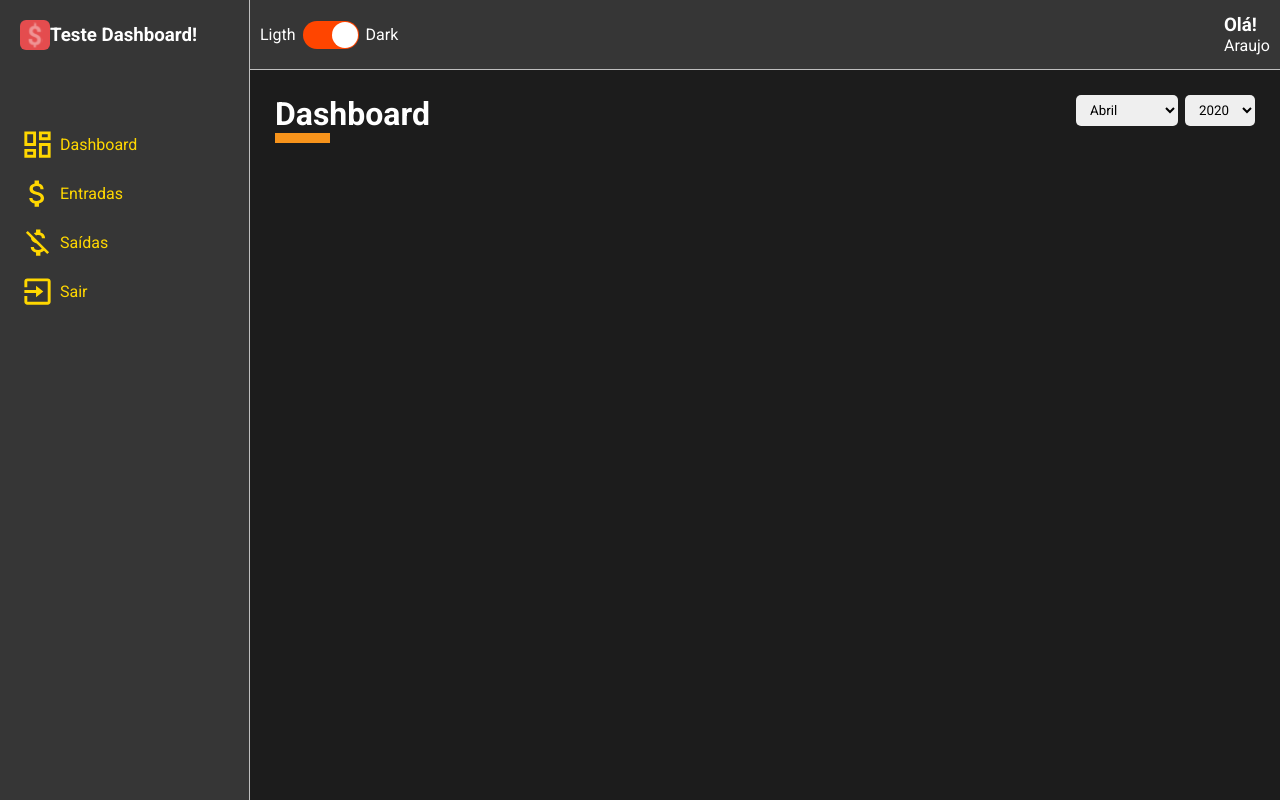
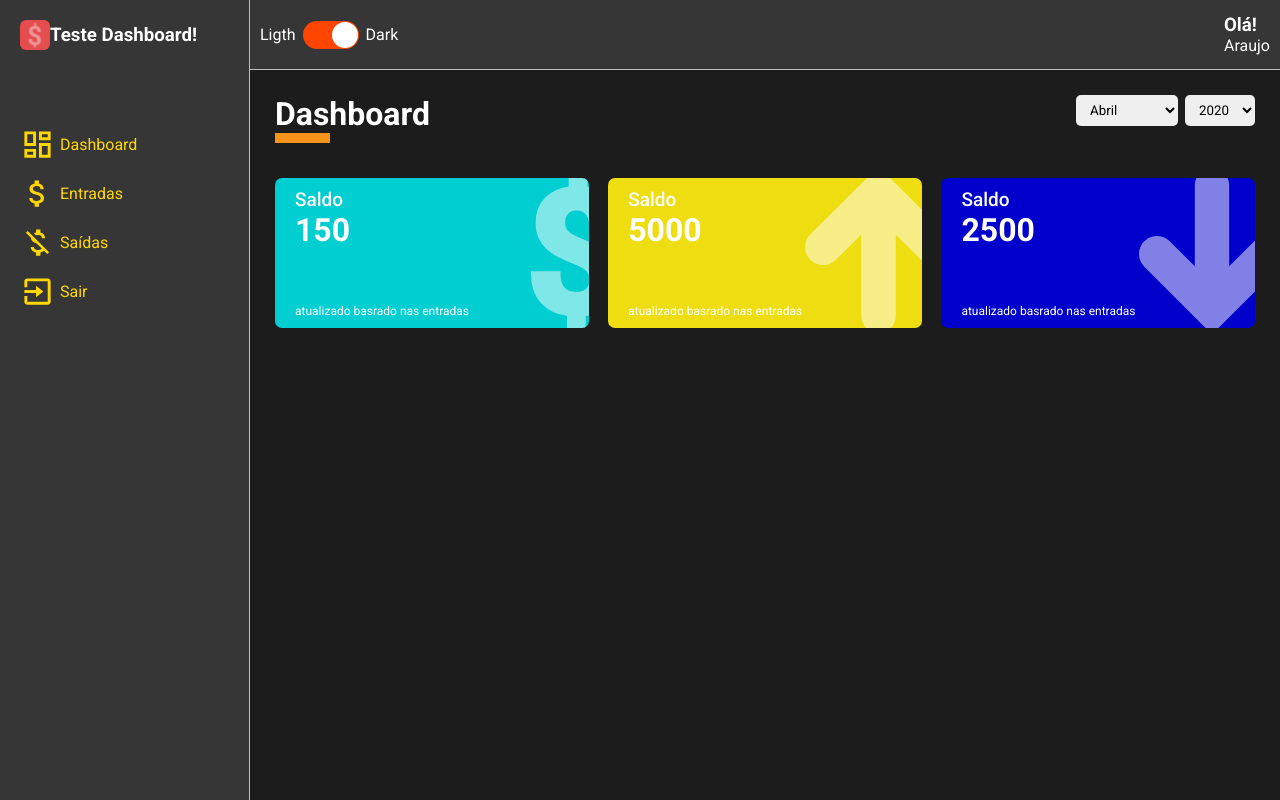
Before and after one commit to AllisonVinicius/React-dashboard, a React (Create React App) app: page /dashboard in a window 1280 px wide. Built offline with nearby package versions, Linux system fonts and the light colour scheme.

Commit message:
criacao do component cards, e adicionei funcoes no compoent dashboard

```diff
--- /dev/null
+++ b/src/components/palletCards/index.tsx
@@ -0,0 +1,51 @@
+
+import React,{useMemo} from 'react';
+
+
+import cifrao from '../../assets/cifrao.svg';
+import setaCima from '../../assets/setaCima.svg';
+import setaBaixo from '../../assets/setaBaixo.svg';
+
+import {Container } from './styledCards';
+
+interface IpalletCards {
+    //interface com caracteristicas do Cards
+    title: string;
+    valor: number;
+    avisoLabel: string;
+    icon: 'cifrao' | 'setaCima' | 'setaBaixo';
+    color: string;
+}
+
+
+
+const PalletCards: React.FC<IpalletCards> = ({
+    title,valor,avisoLabel,icon,color
+}) => {
+
+    const iconSelecionado = useMemo(() => { //funcao verifica o icone dos cards, guarda o estado
+        switch(icon){
+            case 'cifrao':
+                return cifrao;
+            case 'setaBaixo':
+                return setaBaixo;
+            case 'setaCima':
+                return setaCima;
+            default:
+                return undefined;
+
+        }
+    },[icon]);
+
+    return (
+        <Container color={color}>
+            <span>{title}</span>
+            <h1>{valor}</h1>
+            <small>{avisoLabel}</small>
+            {<img src = {iconSelecionado} alt={title} />}
+
+        </Container>
+    );
+}
+
+export default PalletCards;
--- /dev/null
+++ b/src/components/palletCards/styledCards.ts
@@ -0,0 +1,44 @@
+import styled from 'styled-components';
+import { useCountUp } from 'react-countup';
+
+interface IContainerProps{
+    color: string;
+}
+
+
+
+export const Container = styled.div<IContainerProps>`
+    width: 32%;
+    height: 150px;
+    margin: 10px 0;
+    background-color: ${props => props.color};
+    color: ${props => props.theme.colors.white};
+
+    border-radius: 7px;
+    padding: 10px 20px;
+
+
+    position: relative;
+    overflow: hidden;
+
+    > img {
+        height: 110%;
+        position: absolute;
+        top: -10px;
+        right: -30px;
+        opacity: 50%;
+
+    }
+
+    > span{
+        font-size: 19px;
+        font-weight: 500;
+    }
+
+    > small{
+        font-size: 12px;
+        position: absolute;
+        bottom: 10px;
+    }
+
+`;
--- a/src/pages/pag_Dash/index.tsx
+++ b/src/pages/pag_Dash/index.tsx
@@ -1,15 +1,14 @@
 import React, {useState,useMemo} from 'react';
-import {Container} from './style';
+import {Container,Content} from './style';
 import ContentHeader from '../../components/contentHeader';
 import ganho from '../../arquivosEntradaTeste/ganho';
 import gastosTeste from '../../arquivosEntradaTeste/gastosTeste'
 import SelectEntrada from '../../components/SelecEntrada';
 import ListaMeses from '../../utils/meses';
 
-
+import PalletCards from '../../components/palletCards';
 
 const Dashboard: React.FC = () => {
-
     const [mesSelect, setSelectMes] = useState<number>(new Date().getMonth() + 1);
     const [anosSelect, setSelectAno] = useState<number>(new Date().getFullYear());
 
@@ -19,8 +18,6 @@ const Dashboard: React.FC = () => {
         {value: 'Vinicus', label: 'vinicus'},
         {value: 'araujo', label: 'araujo'}
     ];
-
-
 
     const pAnos = useMemo(() => {
         let receivedAnos: number[] = [];
@@ -43,7 +40,6 @@ const Dashboard: React.FC = () => {
         });
     },[]);
 
-
     const pMeses = useMemo(() => {
 
         return ListaMeses.map((meses,index) => {
@@ -54,8 +50,6 @@ const Dashboard: React.FC = () => {
         });
 
     },[]);
-
-
     const handMesSelecionado = (mes: string) => {
         //funcao recebe o mes em string e convete p/numero;
         try{
@@ -84,8 +78,34 @@ const Dashboard: React.FC = () => {
                 <SelectEntrada options={pMeses}  onChange={(e) => handMesSelecionado(e.target.value)} defaultValue={mesSelect}/>
                 <SelectEntrada options={pAnos} onChange={(e) => handAnoSelecionado(e.target.value)} defaultValue={anosSelect}/>
             </ContentHeader>
+            <Content>
+                <PalletCards
+                    title="Saldo"
+                    valor ={150.00}
+                    avisoLabel="atualizado basrado nas entradas"
+                    icon="cifrao"
+                    color= '#00CED1'
+                />
+
+                <PalletCards
+                    title="Saldo"
+                    valor ={5000.00}
+                    avisoLabel="atualizado basrado nas entradas"
+                    icon="setaCima"
+                    color= '#ED1'
+                />
+
+                <PalletCards
+                    title="Saldo"
+                    valor ={2500.00}
+                    avisoLabel="atualizado basrado nas entradas"
+                    icon="setaBaixo"
+                    color= '#00C'
+                />
+            </Content>
         </Container>
     );
 }
 
+
 export default Dashboard;
--- a/src/pages/pag_Dash/style.ts
+++ b/src/pages/pag_Dash/style.ts
@@ -1,3 +1,9 @@
 import styled from 'styled-components';
 
 export const Container = styled.div``;
+
+export const Content = styled.div`
+    display: flex;
+    justify-content: space-between;
+
+`;
```
Also changed, not shown: src/assets/cifrao.svg (added), src/assets/setaCima.svg (added).
